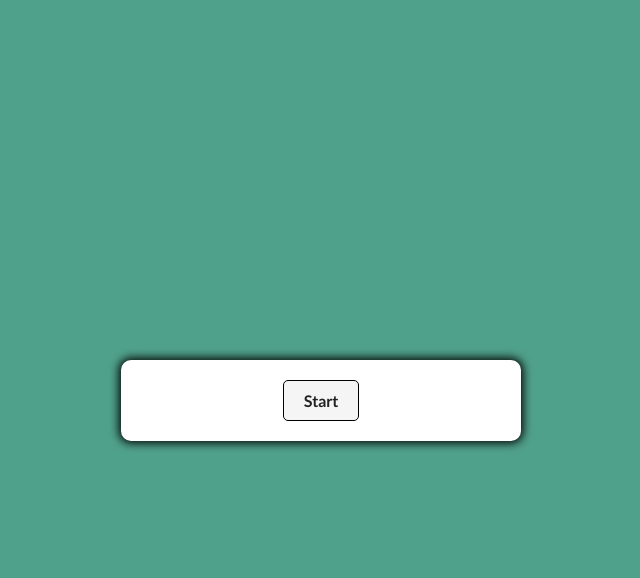
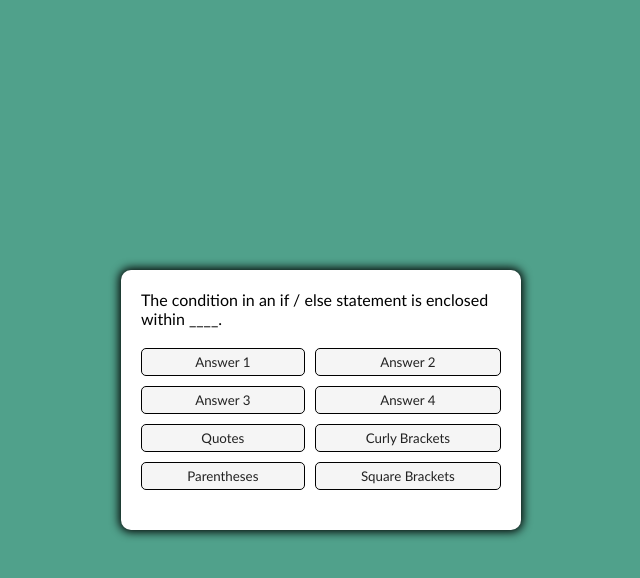
Before and after one commit to Abstrack5/Code-quiz, a plain HTML site: page index.html in a window 1280 px wide. Both pictures are taken after a click on the button "Start". Shown: the whole page, without its empty margins (319-959 px from the left). Drawn offline with Linux system fonts and the light colour scheme.

Commit message:
shuffled questions, added answer choices

```diff
--- a/index.html
+++ b/index.html
@@ -13,10 +13,10 @@
         <div id="question-container" class="hide">
             <div id="question">Question</div>
             <div id="answer-buttons" class="btn-grid">
-                <button class="btn">Answer 1</button>
-                <button class="btn">Answer 2</button>
-                <button class="btn">Answer 3</button>
-                <button class="btn">Answer 4</button>
+                <button class="btn" id="answer1">Answer 1</button>
+                <button class="btn" id="answer2">Answer 2</button>
+                <button class="btn" id="answer3">Answer 3</button>
+                <button class="btn" id="answer4">Answer 4</button>
             </div>
         </div>
         <div class="controls">
--- a/script.js
+++ b/script.js
@@ -0,0 +1,55 @@
+const questions = [
+    {
+        question: "The condition in an if / else statement is enclosed within ____.",
+        answers: [
+            {text: "Quotes", correct: true},
+            {text: "Curly Brackets", correct: false},
+            {text: "Parentheses", correct: false},
+            {text: "Square Brackets", correct: false}
+        ]
+    }
+];
+
+
+var startButton = document.getElementById("start-btn");
+var nextButton = document.getElementById("next-btn");
+var questionContainerEl = document.getElementById("question-container");
+
+var shuffledQuestions, currentQuestionIndex;
+var questionEl = document.getElementById("question");
+var answerButtonEl = document.getElementById("answer-buttons");
+
+
+
+startButton.addEventListener("click", startGame);
+
+
+
+function startGame () {
+    startButton.classList.add("hide");
+    shuffledQuestions = questions.sort(() => Math.random() - .5);
+    currentQuestionIndex = 0;
+    questionContainerEl.classList.remove("hide");
+    setNextQuestion();
+};
+
+function setNextQuestion () {
+    showQuestion(shuffledQuestions[currentQuestionIndex]);
+};
+
+function showQuestion(question) {
+    questionEl.innerText = question.question;
+    question.answers.forEach(answer => {
+        const button = document.createElement("button");
+        button.innerText = answer.text;
+        button.classList.add("btn");
+        if (answer.correct) {
+            button.dataset.correct = answer.correct;
+        }
+        button.addEventListener("click" , selectAnswer);
+        answerButtonEl.appendChild(button);
+    });
+};
+
+function selectAnswer (e) {
+};
```
